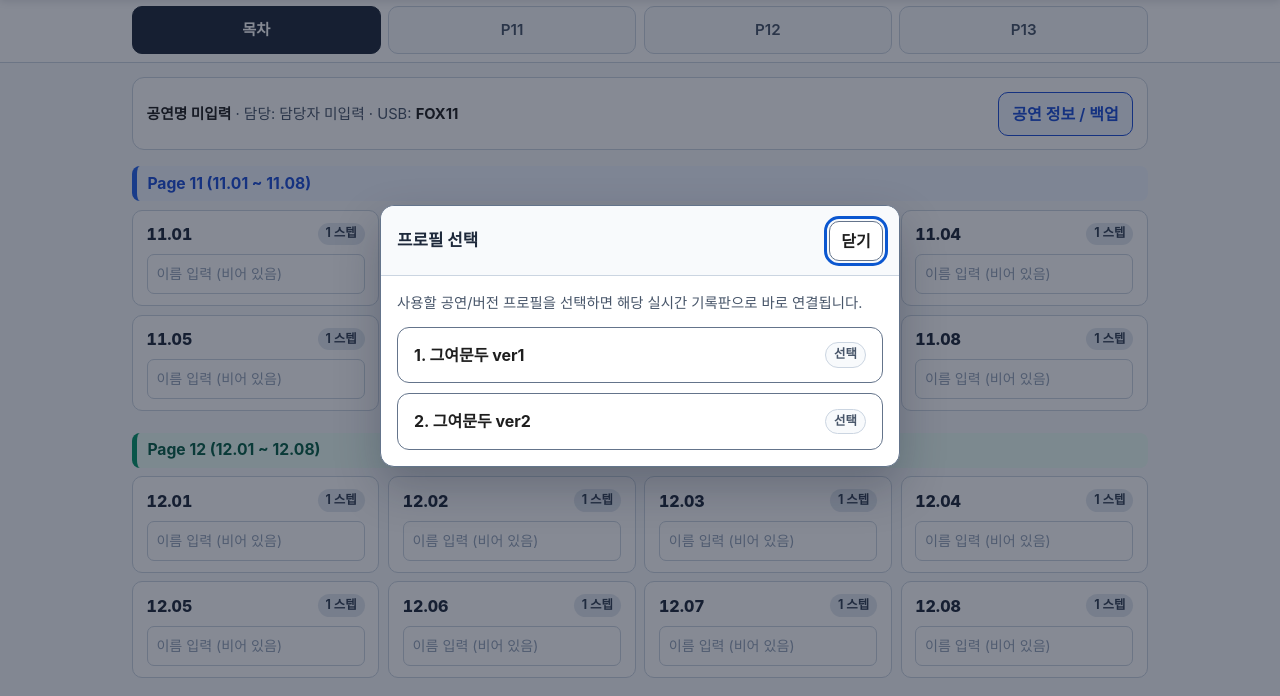
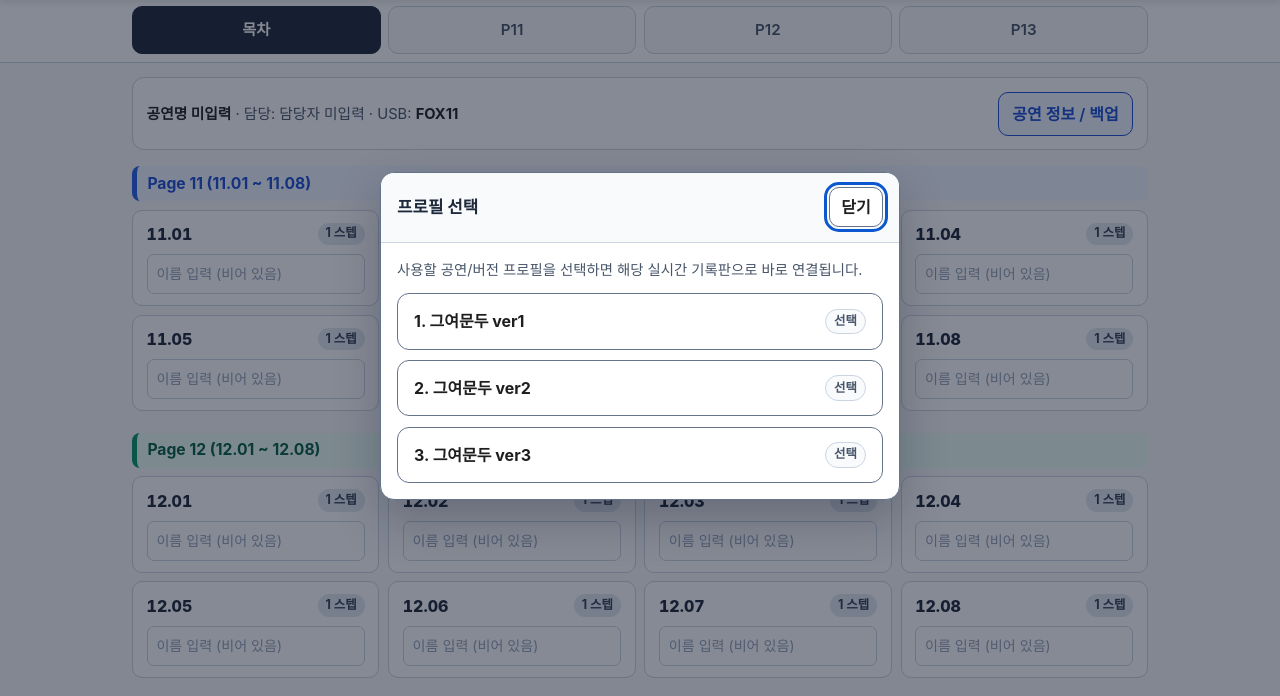
Before and after one commit to junswork/fox512s-logger, a plain HTML site: page index.html in a window 1280 px wide. Shown: the part 64-760 px from the top of the page. Drawn offline with Linux system fonts and the light colour scheme.

Commit message:
Add ver3 profile (그여문두 ver3)

```diff
--- a/index.html
+++ b/index.html
@@ -1293,6 +1293,7 @@
       const PROFILES = [
         { id: 'ver1', label: '그여문두 ver1' },
         { id: 'ver2', label: '그여문두 ver2' },
+        { id: 'ver3', label: '그여문두 ver3' },
       ];
       const PAGES = [11, 12, 13];
       const PAR_IDS = [3, 4, 5, 6, 7];
```
